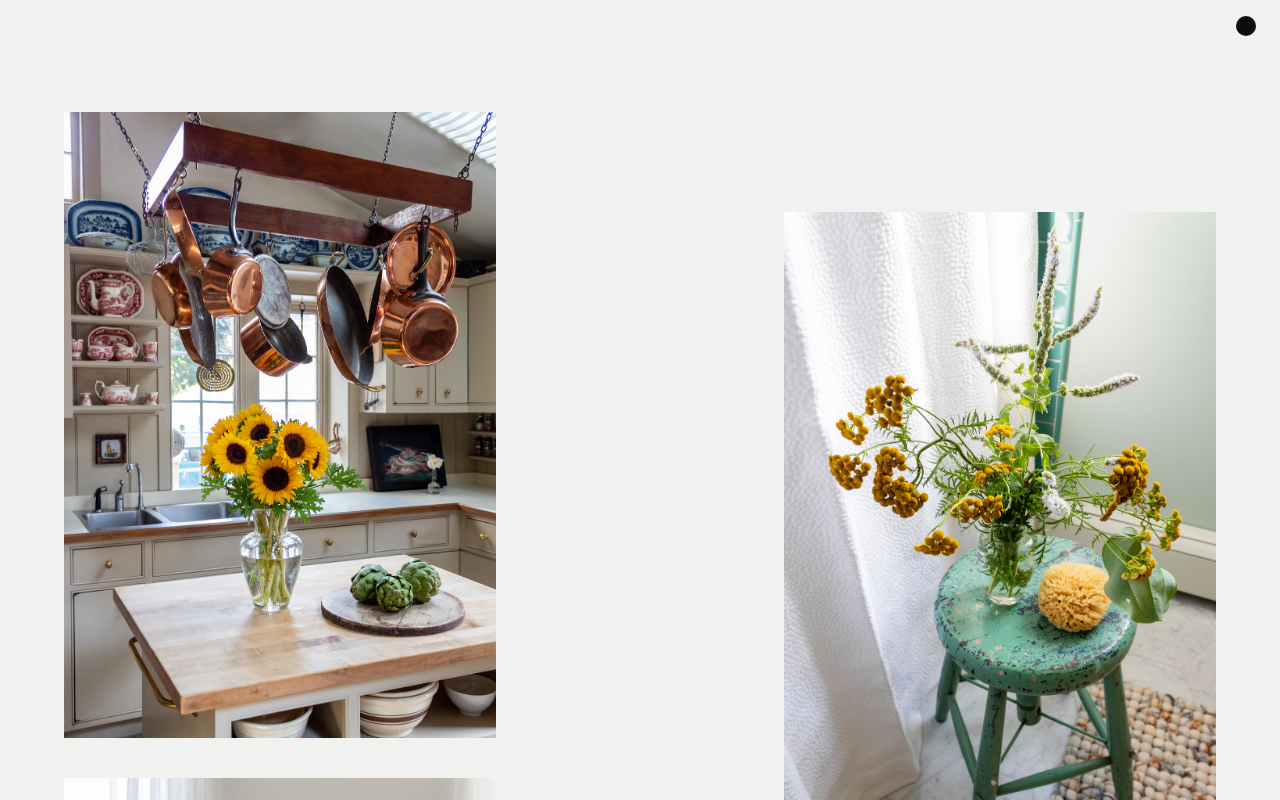
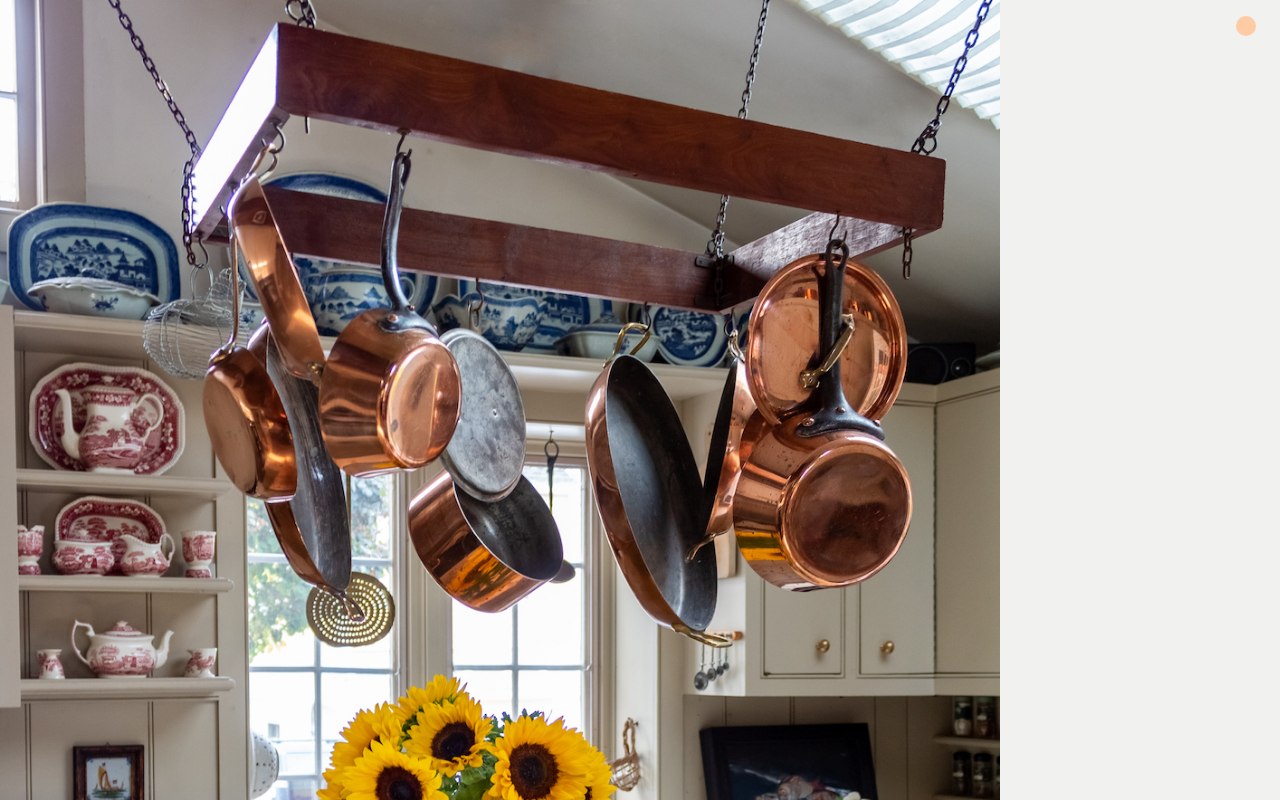
Before and after one commit to izzy1090/edie-templeton-design, a React (Create React App) app: page / in a window 1280 px wide. Shown: the top 800 px of the page. Built offline with nearby package versions, Linux system fonts and the light colour scheme.

Commit message:
Working on the circle animation

```diff
--- a/src/components/images.js
+++ b/src/components/images.js
@@ -7,7 +7,7 @@ function Images ( {images} ) {
     const [ isGalleryOpen, setIsGalleryOpen ] = useState(false);
     const [ imageToShow, setImageToShow ] = useState({})
 
-    const imageWidth = 800;
+    const imageWidth = 1000;
 
     const handleOpenGallery = (image) => {
         setIsGalleryOpen(true);
@@ -59,23 +59,24 @@ function Images ( {images} ) {
 
     // if an image's index is less than 7, map it to the first imageContainerColumn div
     const imageContainerColumn1 = images.filter((image)=> image.key < 7).map((image)=>{
-        return <img src={image.value}
-                key={image.key}
+        return <div className='imageContainer' key={image.key} onClick={()=>handleOpenGallery(image)}>
+            <div className='imageMask'></div>
+            <img src={image.value}
                 width={imageWidth}
-                onClick={()=>handleOpenGallery(image)}
                 alt={image.alt}>
             </img>
-
+        </div>
     })
 
     // if an image's index is greater than or equal to 7, map it to the first imageContainerColumn div
     const imageContainerColumn2 = images.filter((image)=> image.key >= 7).map((image)=>{
-        return <img src={image.value}
-                    key={image.key}
-                    width={imageWidth}
-                    onClick={()=>handleOpenGallery(image)}
-                    alt={image.alt}>
-                </img>
+        return <div className='imageContainer' key={image.key} onClick={()=>handleOpenGallery(image)}>
+            {/* <div className='imageMask'></div> */}
+            <img src={image.value}
+                width={imageWidth}
+                alt={image.alt}>
+            </img>
+        </div>
     })
 
     const imageSpread = <>
--- a/src/styles/images.css
+++ b/src/styles/images.css
@@ -1,4 +1,44 @@
-.imagesSpreadContainer {
+.imageContainer {
+    position: relative;
+    width:  fit-content;
+    height: fit-content;
+    cursor: pointer;
+}
+
+.imageMask {
+    position: absolute;
+    background-color: #3e3ed2;
+    width: 100%;
+    height: 100%;
+    opacity: 0;
+}
+
+.imageMask:hover {
+    animation-fill-mode: forwards;
+    animation-name: imageHoverAnimation;
+    animation-duration: 500ms;
+    opacity: 1;
+}
+
+@keyframes imageHoverAnimation {
+    0% {
+        clip-path: circle(0%);
+    }
+    100% {
+        clip-path: circle(50%);
+    }
+}
+
+/* transition: -webkit-clip-path .5s;
+transition: clip-path .5s;
+clip-path: circle(85%);
+transition: clip-path var(--quickTransition);
+transition: clip-path .5s,-webkit-clip-path .5s;
+transition: -webkit-clip-path var(--quickTransition);
+
+transition: clip-path var(--quickTransition),-webkit-clip-path var(--quickTransition); */
+
+/* .imagesSpreadContainer {
     display: flex;
     justify-content: space-between;
     padding-top: 7rem;
@@ -35,4 +75,4 @@
     box-shadow: rgba(17, 17, 26, 0.1) 0px 4px 16px, rgba(17, 17, 26, 0.1) 0px 8px 24px, rgba(17, 17, 26, 0.1) 0px 16px 56px;
     transform: translateY(-2px);
     transition: transform 200ms ease-in;
-}
+} */
--- a/src/styles/index.css
+++ b/src/styles/index.css
@@ -1,6 +1,7 @@
 * {
     padding: 0;
     margin: 0;
+    border: 0;
 }
 
 body {
--- a/src/styles/navMenu.css
+++ b/src/styles/navMenu.css
@@ -6,7 +6,7 @@
     border-radius: 2rem;
     height: 20px;
     width: 20px;
-    background-color: #0D0D0E;
+    background-color: #ffcba4;
     z-index: 1000;
 }
 
@@ -30,7 +30,7 @@
     justify-content: center;
     align-items: center;
     flex-direction: column;
-    background-color: #0D0D0E;
+    background-color: #ffcba4;
     z-index: 999;
 }
 
```
